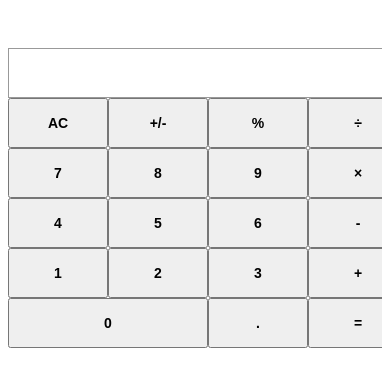
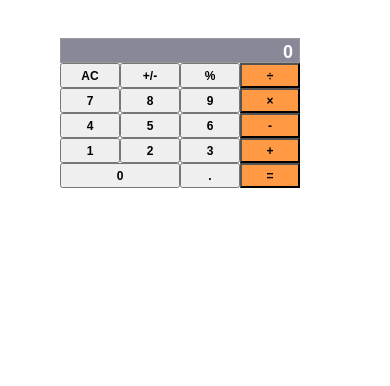
Before and after one commit to ezeilo-su/calculator, a React (Create React App) app: page / in a window 390 px wide. Shown: the top 386 px of the page. Built offline with nearby package versions, Linux system fonts and the light colour scheme.

Commit message:
Add mobile layout

```diff
--- a/src/components/ButtonPanel.js
+++ b/src/components/ButtonPanel.js
@@ -10,14 +10,12 @@ const keyMap = [
 ];
 
 class ButtonPanel extends Component {
-  renderButton(key) {
-    return (
-      <Button
-        uniqueKey={`key-${key}`}
-        name={keyMap[key]}
-      />
-    );
-  }
+  renderButton = key => (
+    <Button
+      uniqueKey={`key-${key}`}
+      name={keyMap[key]}
+    />
+  )
 
   render() {
     return (
--- a/src/index.css
+++ b/src/index.css
@@ -7,7 +7,7 @@ html body {
 }
 
 .app {
-  max-width: 430px;
+  max-width: 270px;
   margin: 0 auto;
 }
 
@@ -16,32 +16,66 @@ html body {
   padding: 0;
 }
 
-.button-panel .calc-key {
-  width: 100px;
-  height: 50px;
-  font-size: 14px;
+.button-panel .button-row {
+  max-width: 240px;
+}
+
+.button-panel .button-row .calc-key {
+  width: 25%;
+  height: 25px;
+  font-size: 12px;
   font-weight: bold;
 }
 
-.button-panel .button-row {
-  width: 400px;
-}
-
-.button-panel .key-16 {
+.button-panel .button-row .key-16 {
   width: 50%;
 }
 
+.button-panel .button-row .key-3,
+.button-panel .button-row .key-7,
+.button-panel .button-row .key-11,
+.button-panel .button-row .key-15,
+.button-panel .button-row .key-18 {
+  background-color: #f94;
+}
+
 .display {
-  margin-top: 40px;
+  margin-top: 30px;
   outline: none;
-  width: 400px;
-  height: 50px;
+  width: 240px;
+  height: 25px;
+  color: #fff;
   text-align: right;
   margin-bottom: 0;
-  font-size: 24px;
+  font-size: 18px;
   font-weight: bold;
-  line-height: 65px;
-  background-color: #fff;
+  line-height: 25px;
+  background-color: #889;
   border: 1px solid #999;
 }
+
+@media (min-width: 768px) {
+  .app {
+    max-width: 400px;
+  }
+  .button-panel .button-row {
+    max-width: 400px;
+  }
+  .button-panel .button-row .calc-key {
+    width: 100px;
+    height: 50px;
+    font-size: 14px;
+  }
+  .button-panel .button-row .key-16 {
+    width: 50%;
+  }
+  .display {
+    margin-top: 40px;
+    width: 400px;
+    height: 50px;
+    margin-bottom: 0;
+    font-size: 24px;
+    line-height: 50px;
+  }
+}
 /*# sourceMappingURL=index.css.map */
--- a/src/index.scss
+++ b/src/index.scss
@@ -1,3 +1,6 @@
+$breakpoint-tablet: 768px;
+$breakpoint-desktop: 992px;
+
 html {
   overflow-x: hidden;
 
@@ -7,7 +10,7 @@ html {
 }
 
 .app {
-  max-width: 430px;
+  max-width: 270px;
   margin: 0 auto;
 }
 
@@ -15,32 +18,73 @@ html {
   margin-top: 0;
   padding: 0;
 
+  .button-row {
+    max-width: 240px;
+
+    .calc-key {
+      width: 25%;
+      height: 25px;
+      font-size: 12px;
+      font-weight: bold;
+      // background-color: #eee;
+    }
+
+    .key-16 {
+      width: 50%;
+    }
+
+    .key-3,
+    .key-7,
+    .key-11,
+    .key-15,
+    .key-18 {
+      background-color: #f94;
+    }
+  }
+}
+
+.display {
+  margin-top: 30px;
+  outline: none;
+  width: 240px;
+  height: 25px;
+  color: #fff;
+  text-align: right;
+  margin-bottom: 0;
+  font-size: 18px;
+  font-weight: bold;
+  line-height: 25px;
+  background-color: #889;
+  border: 1px solid #999;
+}
+
+@media (min-width: $breakpoint-tablet) {
+  .app {
+    max-width: 400px;
+  }
+
+  .button-panel {
+    .button-row {
+      max-width: 400px;
+
       .calc-key {
         width: 100px;
         height: 50px;
         font-size: 14px;
-    font-weight: bold;
-  }
-
-  .button-row {
-    width: 400px;
       }
 
       .key-16 {
         width: 50%;
       }
     }
+  }
 
   .display {
     margin-top: 40px;
-  outline: none;
     width: 400px;
     height: 50px;
-  text-align: right;
     margin-bottom: 0;
     font-size: 24px;
-  font-weight: bold;
-  line-height: 65px;
-  background-color: #fff;
-  border: 1px solid #999;
+    line-height: 50px;
   }
+}
```
Also changed, not shown: .eslintrc.json, 2 other files (tests, documents, lock files or other folders). Lines whose indentation alone changed are shown as unchanged.
